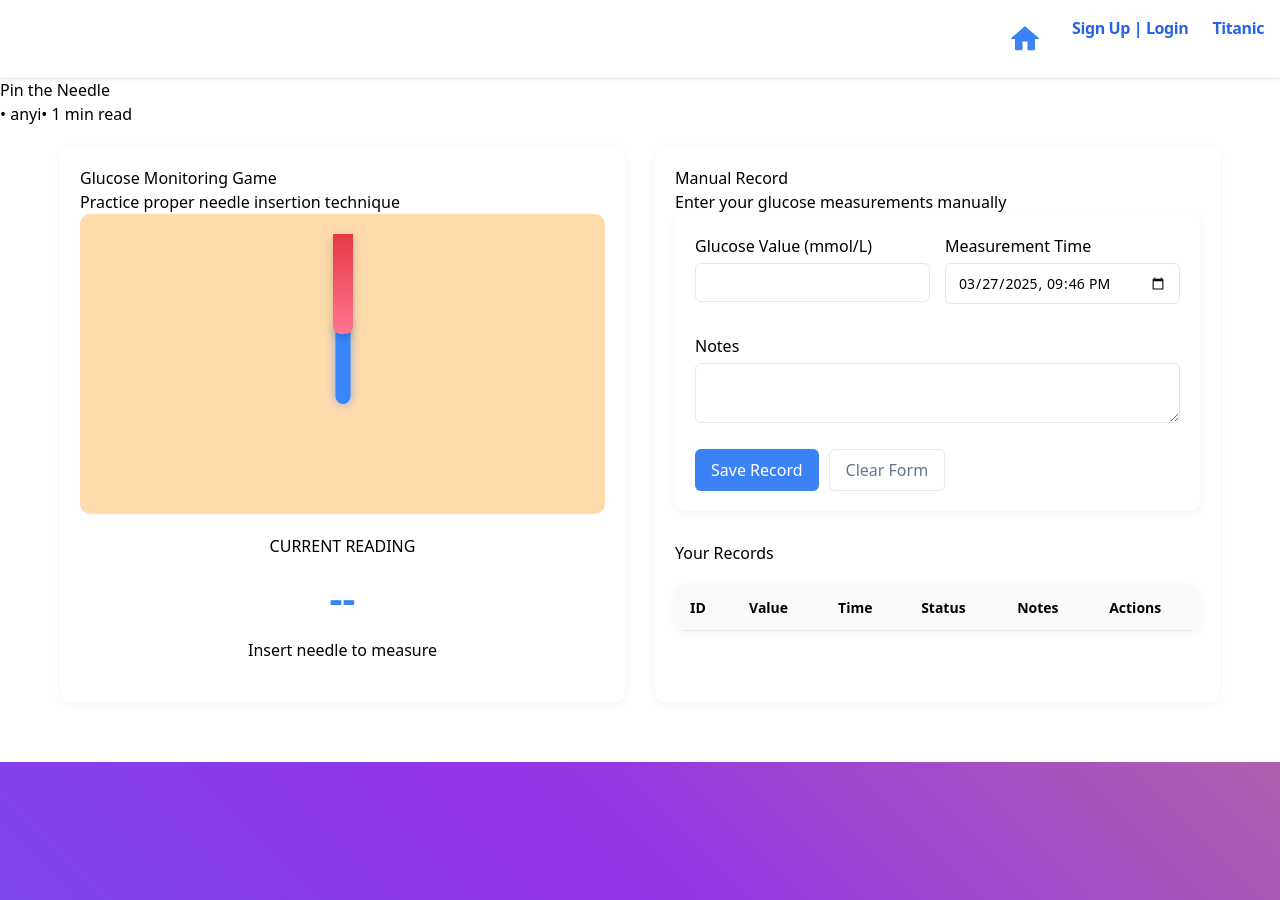
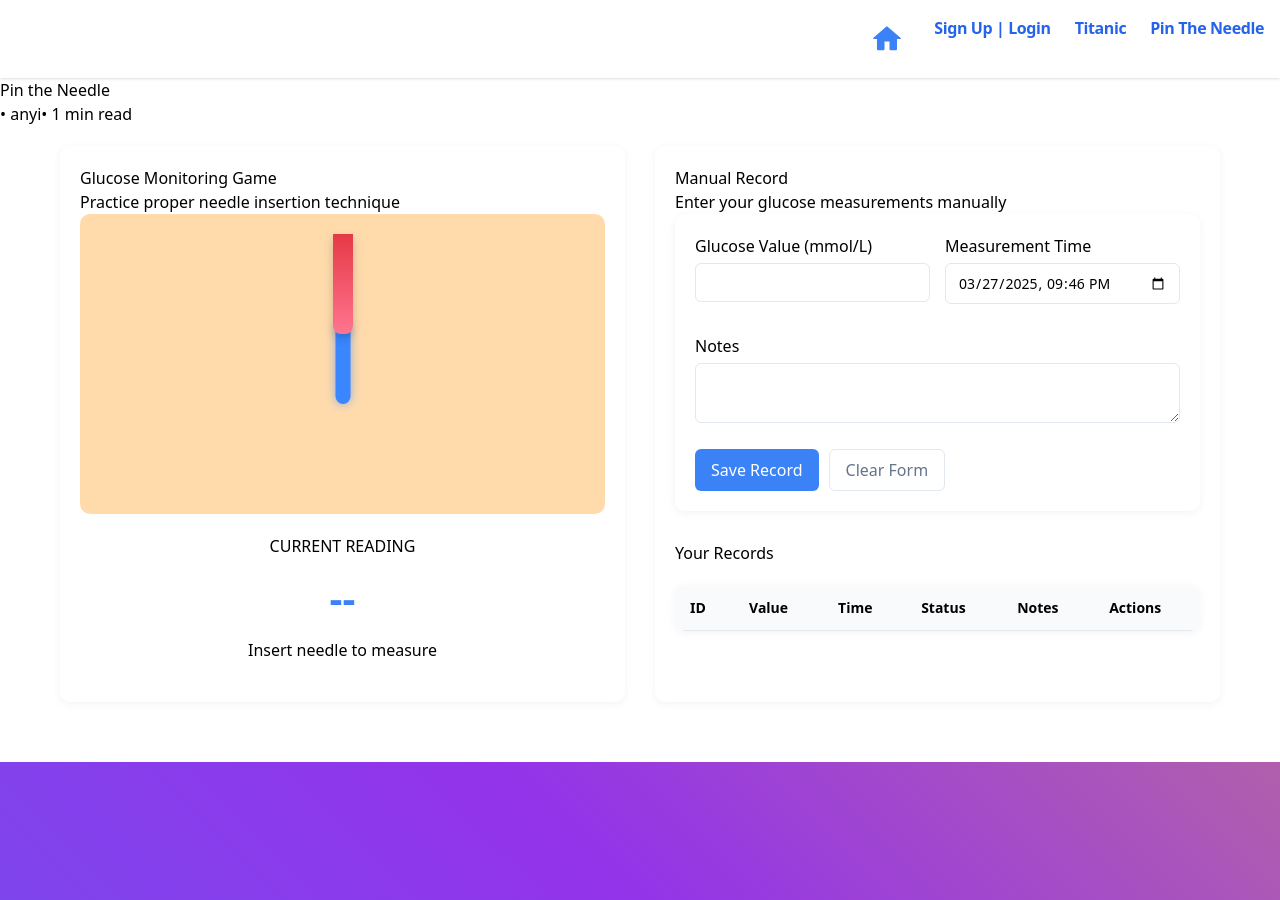
Before and after one commit to Open-Coding-Society/glucoquest_frontend, a Jekyll site: the page built from navigation/pintheneedle.md, in a window 1280 px wide. Built offline with Jekyll 4.4.1, drawn with Linux system fonts in a browser that asks for light colours; nearby versions of some CDN libraries.

Commit message:
add link to pin the needle

```diff
--- a/_includes/nav/home.html
+++ b/_includes/nav/home.html
@@ -26,6 +26,9 @@
         <a href="{{site.baseurl}}/titanic/" class="text-blue-600 font-extrabold tracking-tight">
             Titanic
         </a>
+        <a href="{{site.baseurl}}/needle/" class="text-blue-600 font-extrabold tracking-tight">
+            Pin The Needle
+        </a>
 
         <a hidden id="profile" href="{{site.baseurl}}/profile" class="text-rose-600 font-extrabold tracking-tight">
             Profile
--- a/navigation/pintheneedle.md
+++ b/navigation/pintheneedle.md
@@ -1,7 +1,7 @@
 ---
 layout: post
 title: Pin the Needle
-permalink: /needle
+permalink: /needle/
 menu: nav/home.html
 author: anyi
 ---
```
